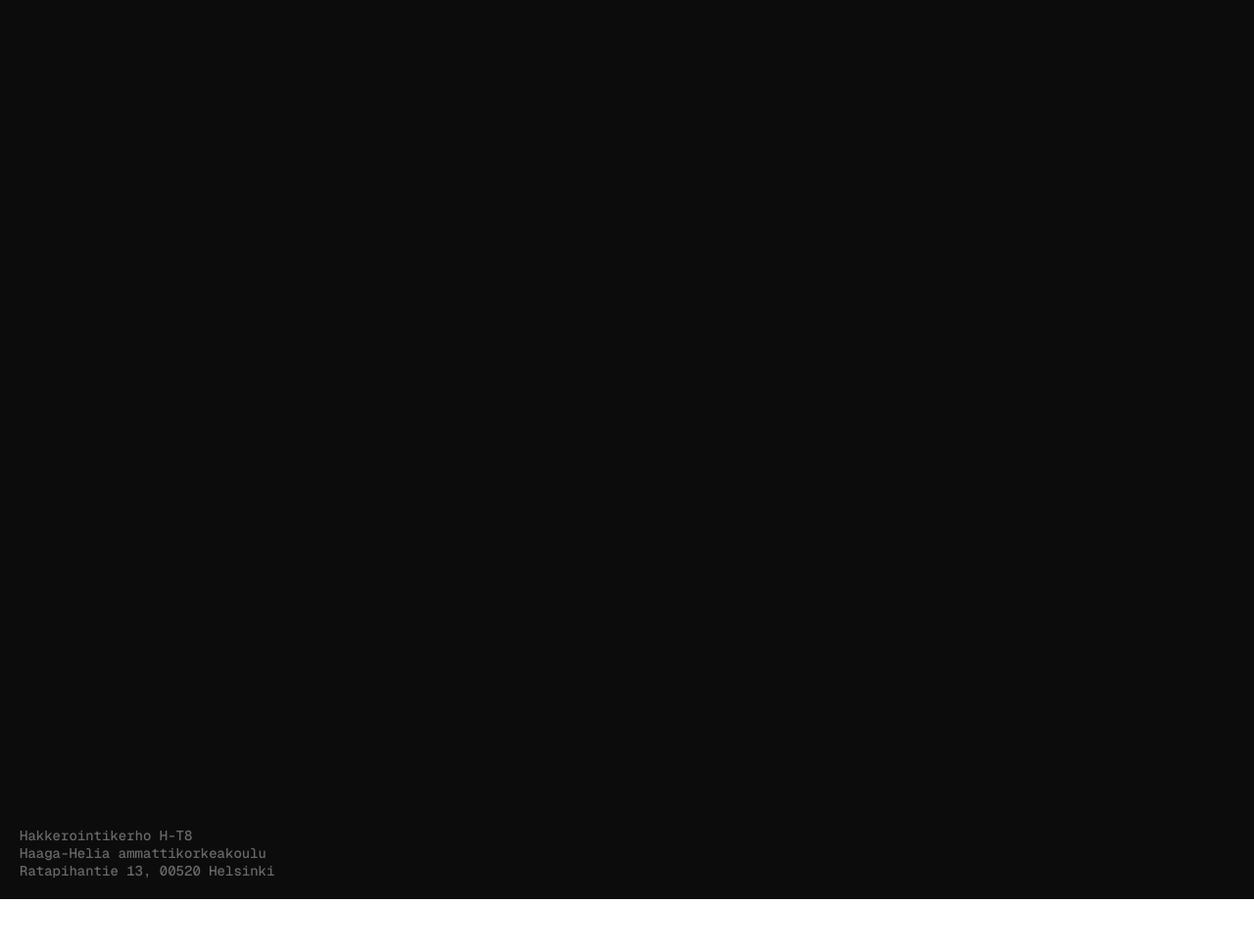
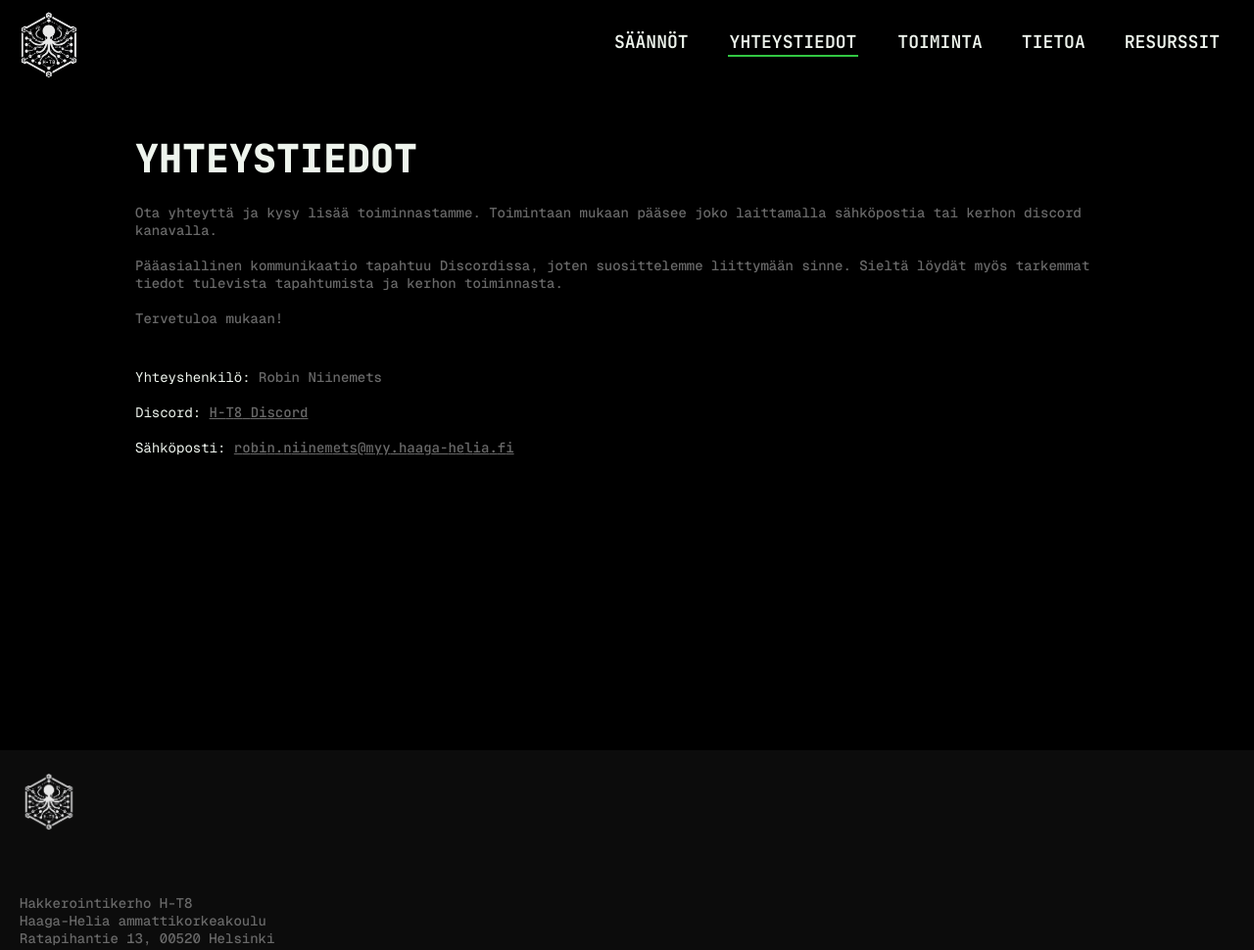
Before and after one commit to ilpakka/H-T8, a plain HTML site: page yhteystiedot/index.html in a window 1280 px wide. Shown: the whole page at 98% size. Before the commit the page ends 918 px from the top, so only its background shows below. Drawn offline with nearby package versions, Linux system fonts and the light colour scheme; files that its build step writes are made by us from their sources.

Commit message:
Update resource paths in HTML files for consistent directory structure

```diff
--- a/index.html
+++ b/index.html
@@ -7,9 +7,9 @@
   <meta name="description" content="H-T8 on Haaga-Helian tietojenkäsittelijöille suunnattu kerho hakkerointikerho.">
   <title>Hakkerointikerho H-T8</title>
 
-  <link rel="stylesheet" href="./main-style.css">
-  <link rel="shortcut icon" type="image/x-icon" href="./assets/Designer_5_-removebg-preview.png">
-  <script src="./main-functions.js" defer></script>
+  <link rel="stylesheet" href="/H-T8/main-style.css">
+  <link rel="shortcut icon" type="image/x-icon" href="/H-T8/assets/Designer_5_-removebg-preview.png">
+  <script src="/H-T8/main-functions.js" defer></script>
 
 
 </head>
@@ -23,7 +23,7 @@
     <header class="header">
       <nav class="navbar">
         <a class="nav-logo" href="./">
-          <img src="./assets/Designer_5_-removebg-preview.png" alt="Logo" />
+          <img src="/H-T8/assets/Designer_5_-removebg-preview.png" alt="Logo" />
         </a>
         <div class="hamburger" id="hamburger">
           <div class="line"></div>
@@ -35,19 +35,19 @@
 
           </li>
           <li class="nav-item">
-            <a href="./resurssit/index.html" class="flapper-link link">Resurssit</a>
+            <a href="/H-T8/resurssit/index.html" class="flapper-link link">Resurssit</a>
           </li>
           <li class="nav-item">
-            <a href="./tietoa/index.html" class="flapper-link link">Tietoa</a>
+            <a href="/H-T8/tietoa/index.html" class="flapper-link link">Tietoa</a>
           </li>
           <li class="nav-item">
-            <a href="./toiminta/index.html" class="flapper-link link">Toiminta</a>
+            <a href="/H-T8/toiminta/index.html" class="flapper-link link">Toiminta</a>
           </li>
           <li class="nav-item">
-            <a href="./yhteystiedot/index.html" class="flapper-link link">Yhteystiedot</a>
+            <a href="/H-T8/yhteystiedot/index.html" class="flapper-link link">Yhteystiedot</a>
           </li>
           <li class="nav-item">
-            <a href="./säännöt/index.html" class="flapper-link link">Säännöt</a>
+            <a href="/H-T8/säännöt/index.html" class="flapper-link link">Säännöt</a>
           </li>
         </ul>
       </nav>
@@ -58,7 +58,7 @@
           <div>
             <h1 class="h1-hero">Hakkerointikerho H-T8</h1>
             <p class="paragraph-hero">H-T8 on Haaga-Helian tietojenkäsittelijöille suunnattu hakkerointikerho.</p>
-            <button class="button-hero"><a href="./yhteystiedot/index.html"> Tule mukaan </a></button>
+            <button class="button-hero"><a href="/H-T8/yhteystiedot/index.html"> Tule mukaan </a></button>
           </div>
         </div>
       </section>
@@ -185,7 +185,7 @@
 
         <div class="footer-content">
           <div class="footer-logo">
-            <img src="./assets/Designer_5_-removebg-preview.png" alt="Logo" />
+            <img src="/H-T8/assets/Designer_5_-removebg-preview.png" alt="Logo" />
           </div>
 
 
--- a/yhteystiedot/index.html
+++ b/yhteystiedot/index.html
@@ -7,9 +7,9 @@
   <meta name="description" content="H-T8 on Haaga-Helian tietojenkäsittelijöille suunnattu kerho hakkerointikerho.">
   <title>Hakkerointikerho H-T8</title>
 
-  <link rel="stylesheet" href="./main-style.css">
-  <link rel="shortcut icon" type="image/x-icon" href="./assets/Designer_5_-removebg-preview.png">
-  <script src="./main-functions.js" defer></script>
+  <link rel="stylesheet" href="/H-T8/main-style.css">
+  <link rel="shortcut icon" type="image/x-icon" href="/H-T8/assets/Designer_5_-removebg-preview.png">
+  <script src="/H-T8/main-functions.js" defer></script>
 </head>
 
 
@@ -21,7 +21,7 @@
     <header class="header">
       <nav class="navbar">
         <a class="nav-logo" href="../">
-          <img src="./assets/Designer_5_-removebg-preview.png" alt="Logo" />
+          <img src="/H-T8/assets/Designer_5_-removebg-preview.png" alt="Logo" />
         </a>
         <div class="hamburger" id="hamburger">
           <div class="line"></div>
@@ -33,19 +33,19 @@
 
           </li>
           <li class="nav-item">
-            <a href="./resurssit/index.html" class="flapper-link link">Resurssit</a>
+            <a href="/H-T8/resurssit/index.html" class="flapper-link link">Resurssit</a>
           </li>
           <li class="nav-item">
-            <a href="./tietoa/index.html" class="flapper-link link">Tietoa</a>
+            <a href="/H-T8/tietoa/index.html" class="flapper-link link">Tietoa</a>
           </li>
           <li class="nav-item">
-            <a href="./toiminta/index.html" class="flapper-link link">Toiminta</a>
+            <a href="/H-T8/toiminta/index.html" class="flapper-link link">Toiminta</a>
           </li>
           <li class="nav-item">
-            <a href="./yhteystiedot/index.html" class="flapper-link link" id="active">Yhteystiedot</a>
+            <a href="/H-T8/yhteystiedot/index.html" class="flapper-link link" id="active">Yhteystiedot</a>
           </li>
           <li class="nav-item">
-            <a href="./säännöt/index.html" class="flapper-link link">Säännöt</a>
+            <a href="/H-T8/säännöt/index.html" class="flapper-link link">Säännöt</a>
           </li>
         </ul>
       </nav>
@@ -96,7 +96,7 @@
 
         <div class="footer-content">
           <div class="footer-logo">
-            <img src="./assets/Designer_5_-removebg-preview.png" alt="Logo" />
+            <img src="/H-T8/assets/Designer_5_-removebg-preview.png" alt="Logo" />
           </div>
 
 
```
